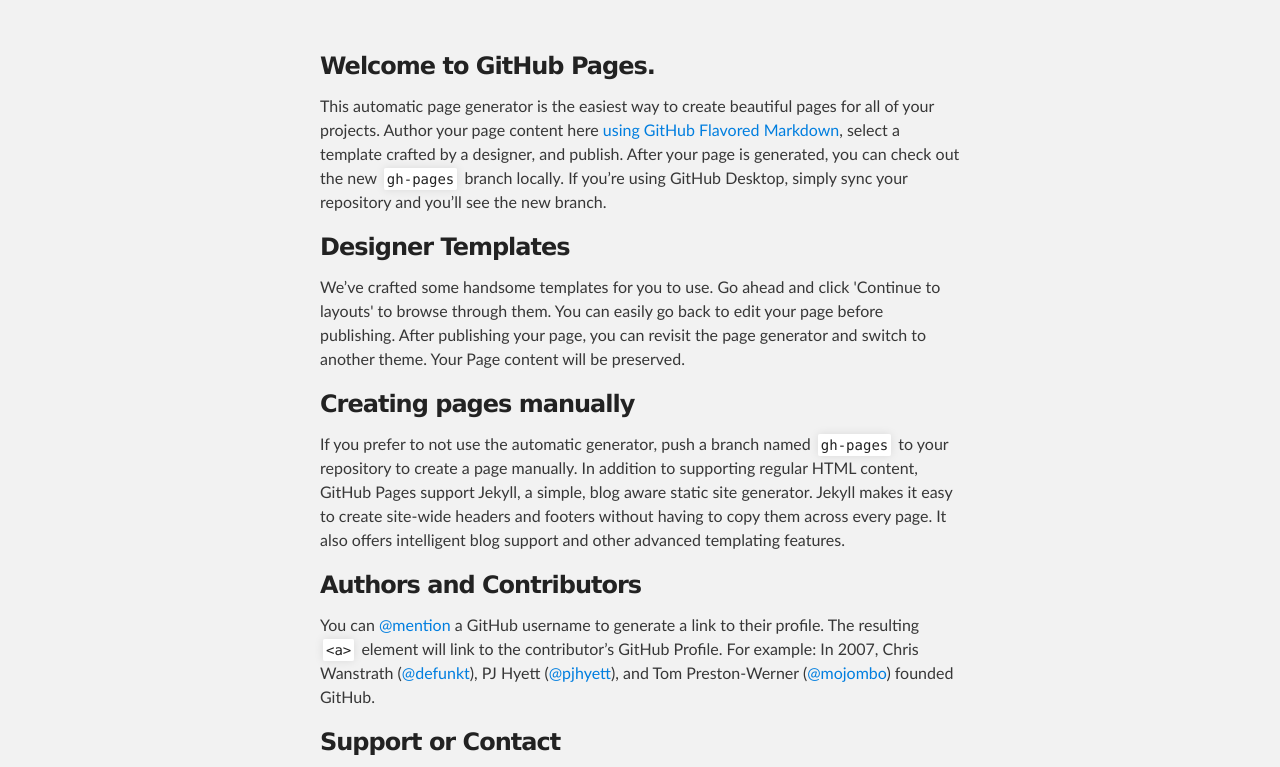
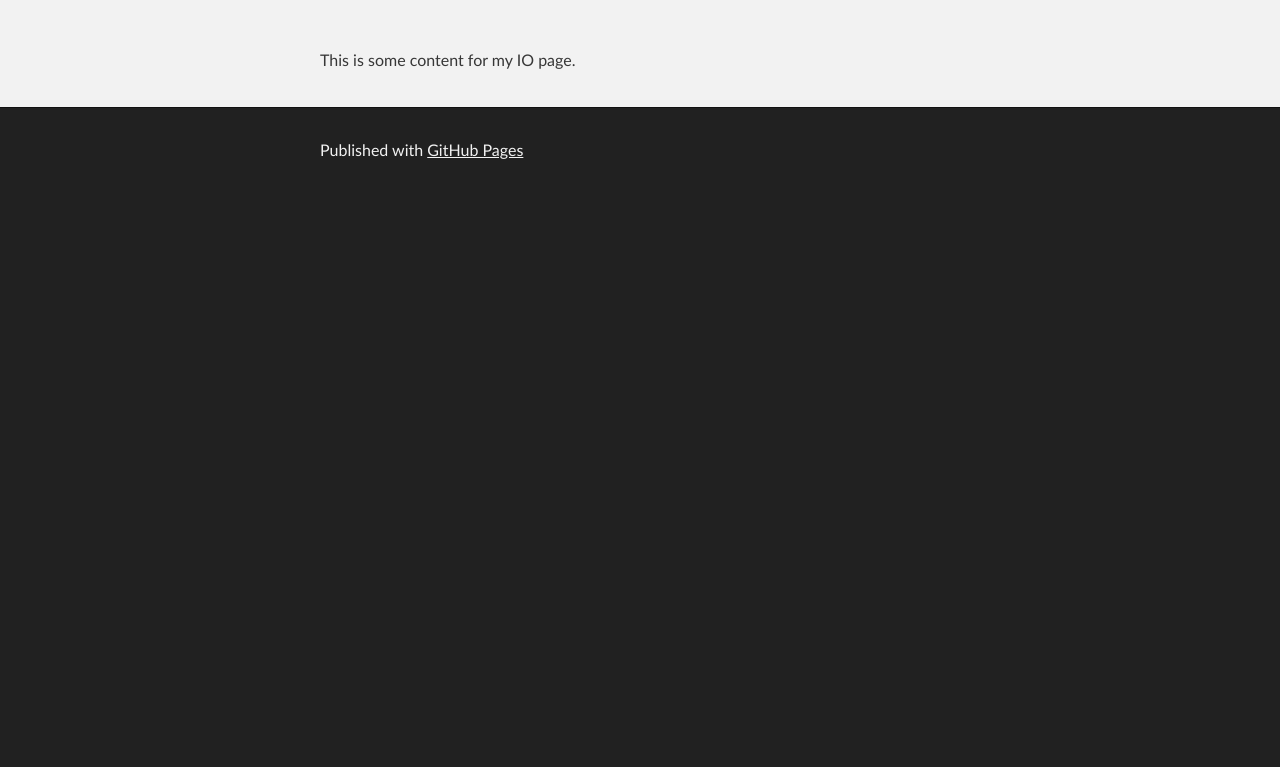
Before and after one commit to theappreciator/theappreciator.github.io, a plain HTML site: page index.html in a window 1280 px wide. Shown: the part 176-943 px from the top of the page. After the commit the page ends 800 px from the top, so only its background shows below. Drawn offline with Linux system fonts and the light colour scheme.

Commit message:
Replace master branch with page content via GitHub

```diff
--- a/index.html
+++ b/index.html
@@ -27,30 +27,7 @@
     <!-- MAIN CONTENT -->
     <div id="main_content_wrap" class="outer">
       <section id="main_content" class="inner">
-        <h3>
-<a id="welcome-to-github-pages" class="anchor" href="#welcome-to-github-pages" aria-hidden="true"><span aria-hidden="true" class="octicon octicon-link"></span></a>Welcome to GitHub Pages.</h3>
-
-<p>This automatic page generator is the easiest way to create beautiful pages for all of your projects. Author your page content here <a href="https://guides.github.com/features/mastering-markdown/">using GitHub Flavored Markdown</a>, select a template crafted by a designer, and publish. After your page is generated, you can check out the new <code>gh-pages</code> branch locally. If you’re using GitHub Desktop, simply sync your repository and you’ll see the new branch.</p>
-
-<h3>
-<a id="designer-templates" class="anchor" href="#designer-templates" aria-hidden="true"><span aria-hidden="true" class="octicon octicon-link"></span></a>Designer Templates</h3>
-
-<p>We’ve crafted some handsome templates for you to use. Go ahead and click 'Continue to layouts' to browse through them. You can easily go back to edit your page before publishing. After publishing your page, you can revisit the page generator and switch to another theme. Your Page content will be preserved.</p>
-
-<h3>
-<a id="creating-pages-manually" class="anchor" href="#creating-pages-manually" aria-hidden="true"><span aria-hidden="true" class="octicon octicon-link"></span></a>Creating pages manually</h3>
-
-<p>If you prefer to not use the automatic generator, push a branch named <code>gh-pages</code> to your repository to create a page manually. In addition to supporting regular HTML content, GitHub Pages support Jekyll, a simple, blog aware static site generator. Jekyll makes it easy to create site-wide headers and footers without having to copy them across every page. It also offers intelligent blog support and other advanced templating features.</p>
-
-<h3>
-<a id="authors-and-contributors" class="anchor" href="#authors-and-contributors" aria-hidden="true"><span aria-hidden="true" class="octicon octicon-link"></span></a>Authors and Contributors</h3>
-
-<p>You can <a href="https://help.github.com/articles/basic-writing-and-formatting-syntax/#mentioning-users-and-teams" class="user-mention">@mention</a> a GitHub username to generate a link to their profile. The resulting <code>&lt;a&gt;</code> element will link to the contributor’s GitHub Profile. For example: In 2007, Chris Wanstrath (<a href="https://github.com/defunkt" class="user-mention">@defunkt</a>), PJ Hyett (<a href="https://github.com/pjhyett" class="user-mention">@pjhyett</a>), and Tom Preston-Werner (<a href="https://github.com/mojombo" class="user-mention">@mojombo</a>) founded GitHub.</p>
-
-<h3>
-<a id="support-or-contact" class="anchor" href="#support-or-contact" aria-hidden="true"><span aria-hidden="true" class="octicon octicon-link"></span></a>Support or Contact</h3>
-
-<p>Having trouble with Pages? Check out our <a href="https://help.github.com/pages">documentation</a> or <a href="https://github.com/contact">contact support</a> and we’ll help you sort it out.</p>
+        <p>This is some content for my IO page.</p>
       </section>
     </div>
 
```
Also changed, not shown: params.json (+1 -1 lines).
